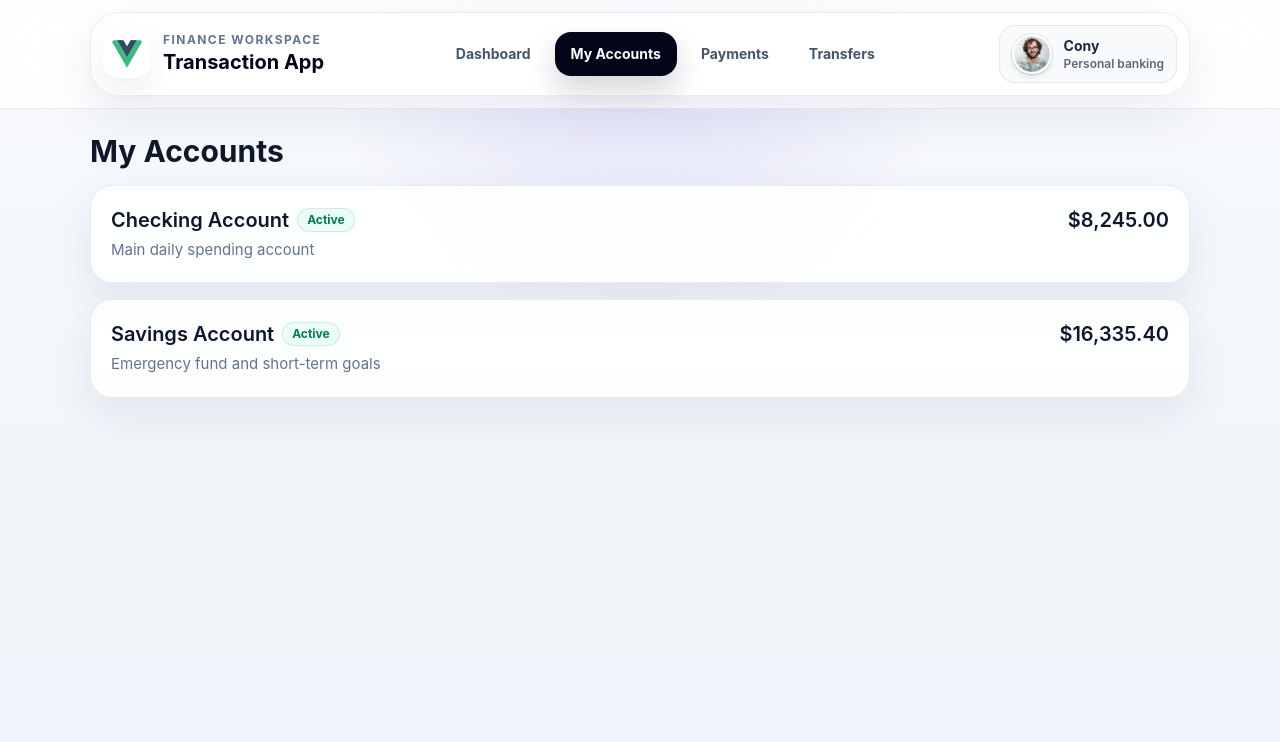
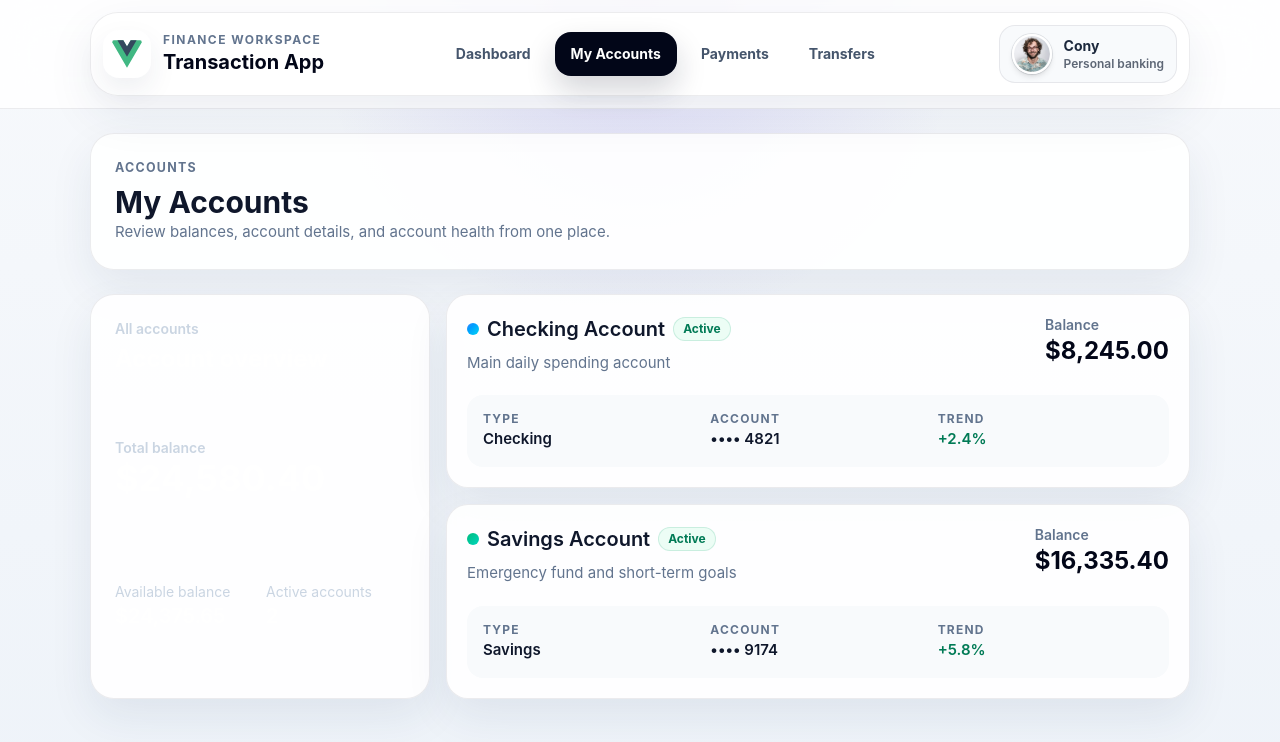
Before and after one commit to Tekfred/Transaction-App, a React (Vite) app: page /my-accounts in a window 1280 px wide. Shown: the top 742 px of the page. Built offline with nearby package versions, Linux system fonts and the light colour scheme.

Commit message:
Build modular accounts feature UI

```diff
--- /dev/null
+++ b/src/features/accounts/components/AccountBalance.jsx
@@ -0,0 +1,22 @@
+import { formatCurrency } from '../../../utils/formatters.js'
+
+export default function AccountBalance({
+  amount,
+  currency,
+  label = 'Balance',
+  size = 'md',
+  tone = 'light',
+}) {
+  const valueClass = size === 'lg' ? 'text-4xl font-bold' : 'text-2xl font-bold'
+  const labelClass = tone === 'dark' ? 'text-slate-300' : 'text-slate-500'
+  const valueColorClass = tone === 'dark' ? 'text-white' : 'text-slate-950'
+
+  return (
+    <div>
+      <p className={`text-sm font-semibold ${labelClass}`}>{label}</p>
+      <strong className={`${valueClass} block ${valueColorClass}`}>
+        {formatCurrency(amount, currency)}
+      </strong>
+    </div>
+  )
+}
--- /dev/null
+++ b/src/features/accounts/components/AccountCard.jsx
@@ -0,0 +1,46 @@
+import { Badge, Card } from '../../../components/ui/index.js'
+import { cn } from '../../../utils/cn.js'
+import AccountBalance from './AccountBalance.jsx'
+
+const toneClasses = {
+  blue: 'from-blue-500 to-cyan-400',
+  emerald: 'from-emerald-500 to-teal-400',
+}
+
+export default function AccountCard({ account }) {
+  return (
+    <Card className="grid gap-5" padded="md">
+      <div className="flex flex-col gap-4 sm:flex-row sm:items-start sm:justify-between">
+        <div className="min-w-0">
+          <div className="mb-2 flex flex-wrap items-center gap-2">
+            <span
+              className={cn(
+                'h-3 w-3 rounded-full bg-gradient-to-br',
+                toneClasses[account.tone] ?? toneClasses.blue,
+              )}
+            />
+            <h3 className="text-xl font-semibold text-slate-900">{account.name}</h3>
+            <Badge variant={account.status}>{account.status}</Badge>
+          </div>
+          <p className="text-slate-500">{account.description}</p>
+        </div>
+        <AccountBalance amount={account.balance} currency={account.currency} />
+      </div>
+
+      <div className="grid gap-3 rounded-2xl bg-slate-50 p-4 sm:grid-cols-3">
+        <div>
+          <p className="text-xs font-bold uppercase tracking-widest text-slate-500">Type</p>
+          <p className="font-semibold text-slate-900">{account.type}</p>
+        </div>
+        <div>
+          <p className="text-xs font-bold uppercase tracking-widest text-slate-500">Account</p>
+          <p className="font-semibold text-slate-900">•••• {account.accountNumber}</p>
+        </div>
+        <div>
+          <p className="text-xs font-bold uppercase tracking-widest text-slate-500">Trend</p>
+          <p className="font-semibold text-emerald-700">{account.trend}</p>
+        </div>
+      </div>
+    </Card>
+  )
+}
--- /dev/null
+++ b/src/features/accounts/components/AccountList.jsx
@@ -0,0 +1,11 @@
+import AccountCard from './AccountCard.jsx'
+
+export default function AccountList({ accounts }) {
+  return (
+    <div className="grid gap-4">
+      {accounts.map((account) => (
+        <AccountCard account={account} key={account.id} />
+      ))}
+    </div>
+  )
+}
--- /dev/null
+++ b/src/features/accounts/components/AccountsSummary.jsx
@@ -0,0 +1,35 @@
+import { Card } from '../../../components/ui/index.js'
+import { formatCurrency } from '../../../utils/formatters.js'
+import AccountBalance from './AccountBalance.jsx'
+
+export default function AccountsSummary({ summary }) {
+  return (
+    <Card className="grid gap-5 bg-slate-950 text-white">
+      <div>
+        <p className="text-sm font-semibold text-slate-300">All accounts</p>
+        <h3 className="mt-1 text-2xl font-bold">Account overview</h3>
+      </div>
+
+      <AccountBalance
+        amount={summary.totalBalance}
+        currency={summary.currency}
+        label="Total balance"
+        size="lg"
+        tone="dark"
+      />
+
+      <div className="grid gap-3 border-t border-white/10 pt-5 sm:grid-cols-2">
+        <div>
+          <p className="text-sm text-slate-300">Available balance</p>
+          <strong className="text-xl font-semibold">
+            {formatCurrency(summary.totalAvailable, summary.currency)}
+          </strong>
+        </div>
+        <div>
+          <p className="text-sm text-slate-300">Active accounts</p>
+          <strong className="text-xl font-semibold">{summary.activeAccounts}</strong>
+        </div>
+      </div>
+    </Card>
+  )
+}
--- /dev/null
+++ b/src/features/accounts/components/index.js
@@ -0,0 +1,4 @@
+export { default as AccountBalance } from './AccountBalance.jsx'
+export { default as AccountCard } from './AccountCard.jsx'
+export { default as AccountList } from './AccountList.jsx'
+export { default as AccountsSummary } from './AccountsSummary.jsx'
--- a/src/features/accounts/data/accounts.js
+++ b/src/features/accounts/data/accounts.js
@@ -5,9 +5,13 @@ export const accounts = [
     type: 'Checking',
     description: 'Main daily spending account',
     balance: 8245,
+    availableBalance: 8040.25,
     currency: 'USD',
     status: 'active',
     accountNumber: '4821',
+    routingNumber: '021000021',
+    trend: '+2.4%',
+    tone: 'blue',
   },
   {
     id: 'savings-emergency',
@@ -15,8 +19,12 @@ export const accounts = [
     type: 'Savings',
     description: 'Emergency fund and short-term goals',
     balance: 16335.4,
+    availableBalance: 16335.4,
     currency: 'USD',
     status: 'active',
     accountNumber: '9174',
+    routingNumber: '021000021',
+    trend: '+5.8%',
+    tone: 'emerald',
   },
 ]
--- /dev/null
+++ b/src/features/accounts/data/summary.js
@@ -0,0 +1,11 @@
+import { accounts } from './accounts.js'
+
+const totalBalance = accounts.reduce((total, account) => total + account.balance, 0)
+const totalAvailable = accounts.reduce((total, account) => total + account.availableBalance, 0)
+
+export const accountsSummary = {
+  totalBalance,
+  totalAvailable,
+  activeAccounts: accounts.filter((account) => account.status === 'active').length,
+  currency: accounts[0]?.currency ?? 'USD',
+}
--- a/src/pages/MyAccounts.jsx
+++ b/src/pages/MyAccounts.jsx
@@ -1,30 +1,20 @@
-import { Badge, Card, PageSection, SectionTitle } from '../components/ui/index.js'
+import { PageHeader, PageSection } from '../components/ui/index.js'
+import { AccountList, AccountsSummary } from '../features/accounts/components/index.js'
 import { accounts } from '../features/accounts/data/accounts.js'
-import { formatCurrency } from '../utils/formatters.js'
+import { accountsSummary } from '../features/accounts/data/summary.js'
 
 export default function MyAccounts() {
   return (
-    <PageSection>
-      <SectionTitle>My Accounts</SectionTitle>
-      <div className="grid gap-4">
-        {accounts.map((account) => (
-          <Card
-            className="flex flex-col justify-between gap-4 sm:flex-row"
-            key={account.id}
-            padded="md"
-          >
-            <div>
-              <div className="mb-1 flex flex-wrap items-center gap-2">
-                <h3 className="text-xl font-semibold text-slate-900">{account.name}</h3>
-                <Badge variant={account.status}>{account.status}</Badge>
-              </div>
-              <p className="text-slate-500">{account.description}</p>
-            </div>
-            <strong className="text-xl font-semibold text-slate-900">
-              {formatCurrency(account.balance, account.currency)}
-            </strong>
-          </Card>
-        ))}
+    <PageSection className="gap-6">
+      <PageHeader
+        eyebrow="Accounts"
+        subtitle="Review balances, account details, and account health from one place."
+        title="My Accounts"
+      />
+
+      <div className="grid gap-4 lg:grid-cols-[340px_minmax(0,1fr)]">
+        <AccountsSummary summary={accountsSummary} />
+        <AccountList accounts={accounts} />
       </div>
     </PageSection>
   )
```
